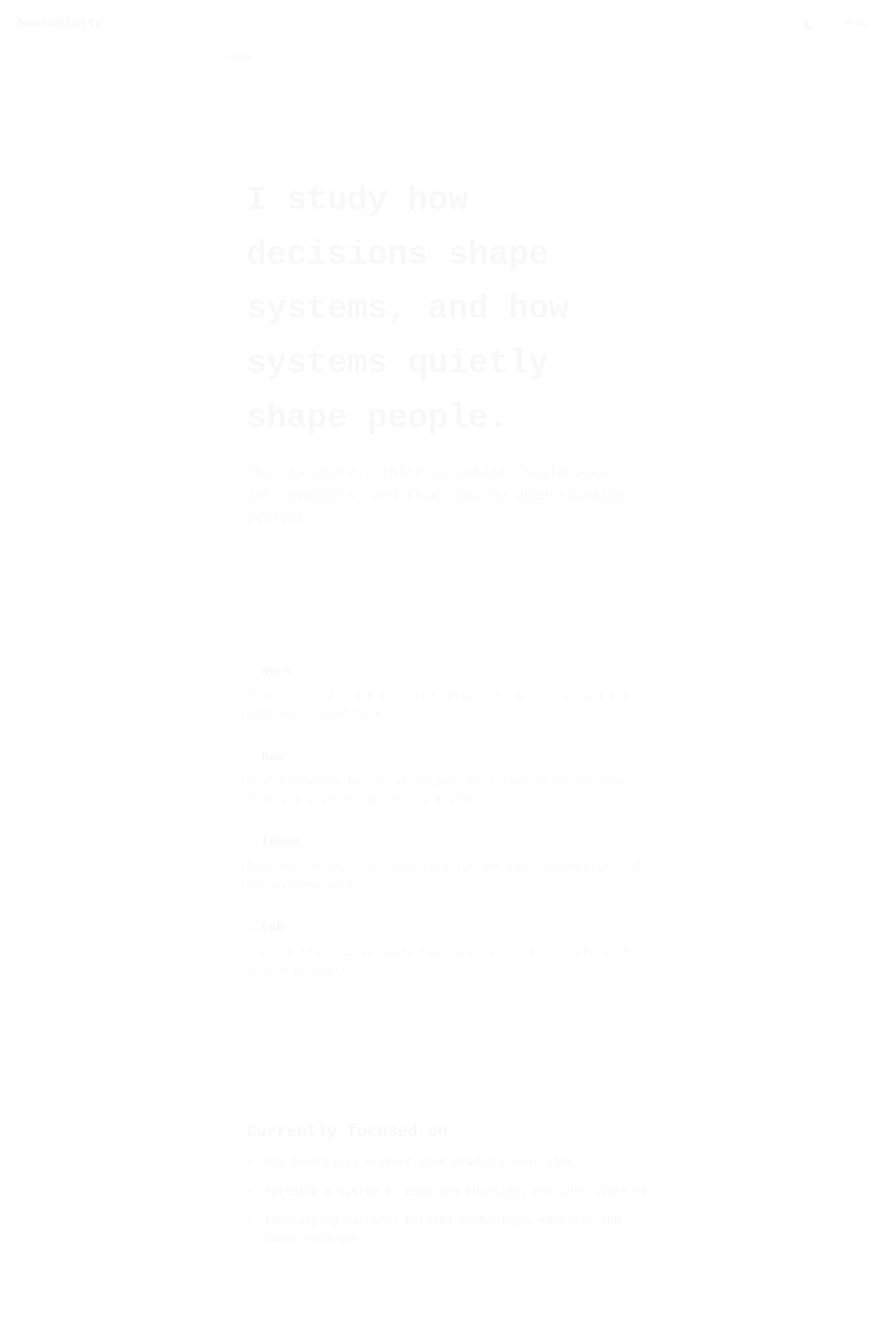
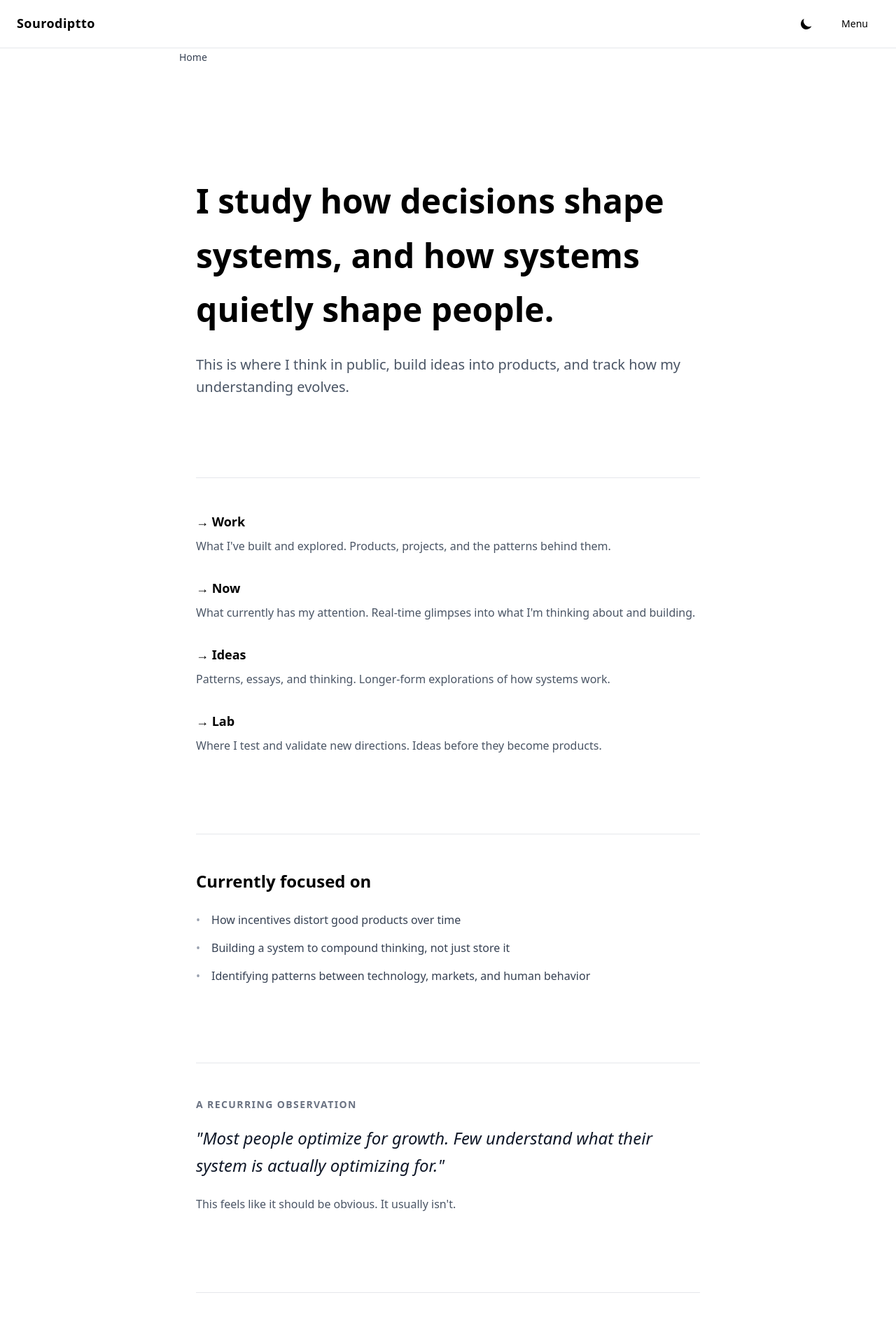
Before and after one commit to Sourodiptto/Souro_web, a Next.js app: page / in a window 1280 px wide. Shown: the top 1900 px of the page at 70% size. Built offline with nearby package versions, Linux system fonts and the light colour scheme.

Commit message:
Fix readability: revert to clean Tailwind design, remove distracting elements

```diff
--- a/app/globals.css
+++ b/app/globals.css
@@ -1,135 +1,18 @@
 @import "tailwindcss";
 
-/* ============================================
-   THEME ENGINE - CSS Variables & Color Palette
-   ============================================ */
-
-:root {
-  /* Light Mode Palette */
-  --bg-primary: #ffffff;
-  --text-primary: #171717;
-  --accent: #525252;
-  --accent-light: #a3a3a3;
-
-  /* Typography - Golden Ratio */
-  --line-height: 1.618;
-  --font-sans: var(--font-geist-sans);
-  --font-mono: var(--font-geist-mono);
-
-  /* Layout */
-  --content-width: 65ch;
-
-  /* Transitions */
-  --transition-smooth: 0.4s cubic-bezier(0.4, 0, 0.2, 1);
-  --transition-snap: 0.3s cubic-bezier(0.34, 1.56, 0.64, 1);
-}
-
-html.dark {
-  /* Dark Mode Palette */
-  --bg-primary: #0a0a0a;
-  --text-primary: #ededed;
-  --accent: #a3a3a3;
-  --accent-light: #525252;
-}
-
-/* ============================================
-   READING PROGRESS BAR ANIMATION
-   ============================================ */
-
-@keyframes progressBar {
-  0% { transform: scaleX(0); }
-  100% { transform: scaleX(1); }
-}
-
+/* Reading Progress Bar */
 #reading-progress {
   position: fixed;
   top: 0;
   left: 0;
   height: 2px;
-  background: linear-gradient(to right, var(--accent), var(--text-primary));
+  background: linear-gradient(to right, currentColor, #666);
   transform-origin: left;
   transform: scaleX(0);
   z-index: 99;
 }
 
-/* ============================================
-   GRID PATTERN BACKGROUND - SVG
-   ============================================ */
-
-@keyframes subtle-grid-glow {
-  0%, 100% { opacity: 0.02; }
-  50% { opacity: 0.04; }
-}
-
-html {
-  background-image:
-    repeating-linear-gradient(
-      0deg,
-      transparent,
-      transparent 40px,
-      var(--accent) 40px,
-      var(--accent) 40.5px
-    ),
-    repeating-linear-gradient(
-      90deg,
-      transparent,
-      transparent 40px,
-      var(--accent) 40px,
-      var(--accent) 40.5px
-    );
-  background-size: 100% 100%;
-  animation: subtle-grid-glow 8s ease-in-out infinite;
-}
-
-/* ============================================
-   BODY & TYPOGRAPHY
-   ============================================ */
-
-body {
-  background-color: var(--bg-primary);
-  color: var(--text-primary);
-  font-family: "Courier New", Courier, monospace;
-  line-height: var(--line-height);
-  -webkit-font-smoothing: antialiased;
-  -moz-osx-font-smoothing: grayscale;
-  font-rendering: optimizeLegibility;
-  transition: background-color var(--transition-smooth),
-              color var(--transition-smooth);
-}
-
-main {
-  max-width: var(--content-width);
-}
-
-/* ============================================
-   TYPOGRAPHY HIERARCHY
-   ============================================ */
-
-h1 {
-  line-height: var(--line-height);
-  font-rendering: optimizeLegibility;
-}
-
-h2 {
-  line-height: var(--line-height);
-  font-rendering: optimizeLegibility;
-  margin-top: 1.5em;
-  margin-bottom: 0.5em;
-}
-
-h3 {
-  line-height: var(--line-height);
-  font-rendering: optimizeLegibility;
-}
-
-p {
-  line-height: var(--line-height);
-}
-
-/* ============================================
-   ANIMATIONS - MENU & TRANSITIONS
-   ============================================ */
-
+/* Smooth animations */
 @keyframes slideDownFade {
   from {
     opacity: 0;
@@ -155,33 +38,20 @@ p {
 }
 
 .menu-content {
-  animation: slideDownFade var(--transition-snap);
+  animation: slideDownFade 0.5s cubic-bezier(0.34, 1.56, 0.64, 1);
 }
 
-/* ============================================
-   THEME TRANSITIONS
-   ============================================ */
-
-html {
-  color-scheme: light;
+/* Typography */
+body {
+  -webkit-font-smoothing: antialiased;
+  -moz-osx-font-smoothing: grayscale;
 }
 
-html.dark {
-  color-scheme: dark;
+h1, h2, h3, p {
+  line-height: 1.618;
 }
 
-/* Smooth color transitions for all elements */
+/* Transitions */
 * {
-  transition: background-color var(--transition-smooth),
-              border-color var(--transition-smooth),
-              color var(--transition-smooth);
+  @apply transition-colors duration-300;
 }
-
-.menu-link {
-  transition: all 0.3s cubic-bezier(0.34, 1.56, 0.64, 1);
-}
-
-.menu-link:hover {
-  transform: scale(1.05);
-  color: #69625e;
-}
--- a/app/layout.tsx
+++ b/app/layout.tsx
@@ -24,7 +24,7 @@ function RootLayoutContent({
       <Navbar onMenuClick={() => setOpen(true)} />
       <MenuOverlay open={open} setOpen={setOpen} />
       <Breadcrumbs />
-      <main className="max-w-[65ch] mx-auto px-6 py-12 pt-24">
+      <main className="max-w-3xl mx-auto px-6 py-12 pt-24">
         {children}
       </main>
       <Footer />
--- a/app/page.tsx
+++ b/app/page.tsx
@@ -1,117 +1,92 @@
 "use client";
-
-import Link from "next/link";
 
 export default function Home() {
   return (
     <div className="space-y-16">
       {/* Hero / Identity */}
       <section className="py-12">
-        <h1 className="text-5xl font-bold mb-6" style={{ lineHeight: "1.618" }}>
+        <h1 className="text-5xl font-bold mb-6">
           I study how decisions shape systems, and how systems quietly shape people.
         </h1>
-        <p className="text-xl" style={{ lineHeight: "1.618", color: "var(--accent)" }}>
+        <p className="text-xl text-gray-600 dark:text-gray-300">
           This is where I think in public, build ideas into products, and track how my understanding evolves.
         </p>
       </section>
 
       {/* Entry Points - Direction */}
-      <section className="py-12 border-t pt-12" style={{ borderColor: "var(--accent-light)" }}>
+      <section className="py-12 border-t border-gray-200 dark:border-gray-800 pt-12">
         <div className="space-y-8">
-          <div className="group cursor-pointer transition-all duration-300">
-            <h2 className="text-lg font-semibold mb-2 group-hover:translate-x-1 transition-transform duration-300">→ Work</h2>
-            <p style={{ color: "var(--accent)" }} className="group-hover:text-opacity-80 transition-opacity duration-300">
+          <div className="group cursor-pointer">
+            <h2 className="text-lg font-semibold mb-2 group-hover:translate-x-1 transition-transform">→ Work</h2>
+            <p className="text-gray-600 dark:text-gray-400">
               What I've built and explored. Products, projects, and the patterns behind them.
             </p>
           </div>
 
-          <div className="group cursor-pointer transition-all duration-300">
-            <h2 className="text-lg font-semibold mb-2 group-hover:translate-x-1 transition-transform duration-300">→ Now</h2>
-            <p style={{ color: "var(--accent)" }} className="group-hover:text-opacity-80 transition-opacity duration-300">
+          <div className="group cursor-pointer">
+            <h2 className="text-lg font-semibold mb-2 group-hover:translate-x-1 transition-transform">→ Now</h2>
+            <p className="text-gray-600 dark:text-gray-400">
               What currently has my attention. Real-time glimpses into what I'm thinking about and building.
             </p>
           </div>
 
-          <div className="group cursor-pointer transition-all duration-300">
-            <h2 className="text-lg font-semibold mb-2 group-hover:translate-x-1 transition-transform duration-300">→ Ideas</h2>
-            <p style={{ color: "var(--accent)" }} className="group-hover:text-opacity-80 transition-opacity duration-300">
+          <div className="group cursor-pointer">
+            <h2 className="text-lg font-semibold mb-2 group-hover:translate-x-1 transition-transform">→ Ideas</h2>
+            <p className="text-gray-600 dark:text-gray-400">
               Patterns, essays, and thinking. Longer-form explorations of how systems work.
             </p>
           </div>
 
-          <div className="group cursor-pointer transition-all duration-300">
-            <h2 className="text-lg font-semibold mb-2 group-hover:translate-x-1 transition-transform duration-300">→ Lab</h2>
-            <p style={{ color: "var(--accent)" }} className="group-hover:text-opacity-80 transition-opacity duration-300">
+          <div className="group cursor-pointer">
+            <h2 className="text-lg font-semibold mb-2 group-hover:translate-x-1 transition-transform">→ Lab</h2>
+            <p className="text-gray-600 dark:text-gray-400">
               Where I test and validate new directions. Ideas before they become products.
             </p>
           </div>
         </div>
       </section>
 
-      {/* Current State */}
-      <section className="py-12 border-t pt-12" style={{ borderColor: "var(--accent-light)" }}>
-        <h2 className="text-2xl font-bold mb-6" style={{ lineHeight: "1.618" }}>Currently focused on</h2>
+      {/* Currently Focused */}
+      <section className="py-12 border-t border-gray-200 dark:border-gray-800 pt-12">
+        <h2 className="text-2xl font-bold mb-6">Currently focused on</h2>
         <ul className="space-y-4">
           <li className="flex gap-4">
-            <span style={{ color: "var(--accent)" }} className="shrink-0">•</span>
-            <span>How incentives distort good products over time</span>
+            <span className="text-gray-400 shrink-0">•</span>
+            <span className="text-gray-700 dark:text-gray-300">How incentives distort good products over time</span>
           </li>
           <li className="flex gap-4">
-            <span style={{ color: "var(--accent)" }} className="shrink-0">•</span>
-            <span>Building a system to compound thinking, not just store it</span>
+            <span className="text-gray-400 shrink-0">•</span>
+            <span className="text-gray-700 dark:text-gray-300">Building a system to compound thinking, not just store it</span>
           </li>
           <li className="flex gap-4">
-            <span style={{ color: "var(--accent)" }} className="shrink-0">•</span>
-            <span>Identifying patterns between technology, markets, and human behavior</span>
+            <span className="text-gray-400 shrink-0">•</span>
+            <span className="text-gray-700 dark:text-gray-300">Identifying patterns between technology, markets, and human behavior</span>
           </li>
         </ul>
       </section>
 
-      {/* A Recurring Observation */}
-      <section className="py-12 border-t pt-12" style={{ borderColor: "var(--accent-light)" }}>
-        <h3 className="text-sm font-semibold uppercase tracking-widest mb-4" style={{ color: "var(--accent)" }}>A recurring observation</h3>
-        <blockquote className="text-2xl font-medium leading-relaxed italic" style={{ lineHeight: "1.618" }}>
+      {/* Observation */}
+      <section className="py-12 border-t border-gray-200 dark:border-gray-800 pt-12">
+        <h3 className="text-sm font-semibold text-gray-500 dark:text-gray-400 uppercase tracking-widest mb-4">A recurring observation</h3>
+        <blockquote className="text-2xl font-medium text-gray-900 dark:text-gray-100 leading-relaxed italic">
           "Most people optimize for growth. Few understand what their system is actually optimizing for."
         </blockquote>
-        <p style={{ color: "var(--accent)" }} className="mt-6">This feels like it should be obvious. It usually isn't.</p>
+        <p className="text-gray-600 dark:text-gray-400 mt-6">This feels like it should be obvious. It usually isn't.</p>
       </section>
 
       {/* Invitation */}
-      <section className="py-12 border-t pt-12" style={{ borderColor: "var(--accent-light)" }}>
-        <p className="text-lg leading-relaxed mb-4" style={{ lineHeight: "1.618" }}>
+      <section className="py-12 border-t border-gray-200 dark:border-gray-800 pt-12">
+        <p className="text-lg text-gray-800 dark:text-gray-200 leading-relaxed mb-4">
           I use this space to test ideas before they become products.
         </p>
-        <p className="text-lg leading-relaxed" style={{ lineHeight: "1.618" }}>
-          If you think deeply about systems, decisions, or the future — <span className="font-semibold hover:underline transition-all duration-300">step into the Lab.</span>
+        <p className="text-lg text-gray-800 dark:text-gray-200 leading-relaxed">
+          If you think deeply about systems, decisions, or the future — <span className="font-semibold">step into the Lab.</span>
         </p>
       </section>
 
-      {/* CTA Buttons */}
-      <section className="py-12 border-t pt-12 flex gap-4 flex-wrap" style={{ borderColor: "var(--accent-light)" }}>
-        <button
-          className="px-6 py-3 rounded-lg font-medium transition-all duration-300 transform hover:scale-105 active:scale-95"
-          style={{
-            backgroundColor: "var(--accent)",
-            color: "var(--bg-primary)",
-          }}
-        >
-          Explore Work
-        </button>
-        <button
-          className="px-6 py-3 rounded-lg font-medium transition-all duration-300 transform hover:scale-105 active:scale-95"
-          style={{
-            borderWidth: "1px",
-            borderColor: "var(--accent)",
-            color: "var(--text-primary)",
-          }}
-        >
-          View Now
-        </button>
-      </section>
-
       {/* Signature */}
-      <section className="py-12 border-t pt-12" style={{ borderColor: "var(--accent-light)" }}>
-        <p style={{ color: "var(--accent)" }} className="text-sm">
+      <section className="py-12 border-t border-gray-200 dark:border-gray-800 pt-12">
+        <p className="text-gray-600 dark:text-gray-400 text-sm">
           Not a portfolio. Not a blog.<br />
           A system for thinking, building, and becoming.
         </p>
--- a/components/Breadcrumbs.tsx
+++ b/components/Breadcrumbs.tsx
@@ -80,8 +80,8 @@ export default function Breadcrumbs() {
         className="w-full py-3 px-6 overflow-x-hidden"
         style={{ marginTop: "60px" }}
       >
-        <div className="max-w-[65ch] mx-auto">
-          <ol className="flex items-center space-x-2 text-sm" style={{ color: "var(--accent)" }}>
+        <div className="max-w-3xl mx-auto">
+          <ol className="flex items-center space-x-2 text-sm text-gray-600 dark:text-gray-400">
             {displayBreadcrumbs.map((crumb, index) => {
               const isActive = index === displayBreadcrumbs.length - 1;
               const isEllipsis = (crumb as any).isEllipsis;
@@ -90,22 +90,20 @@ export default function Breadcrumbs() {
                 return (
                   <li key="ellipsis" className="relative group">
                     <button
-                      className="transition-opacity duration-300 hover:opacity-70 px-2"
+                      className="text-gray-400 dark:text-gray-500 hover:text-gray-600 dark:hover:text-gray-300 transition-colors px-2"
                       onClick={() => setShowEllipsis(!showEllipsis)}
                       aria-label="Show more breadcrumbs"
                     >
                       •••
                     </button>
 
-                    {/* Dropdown menu for hidden items */}
                     {showEllipsis && (
-                      <div className="absolute left-0 mt-2 rounded-lg shadow-lg z-50 min-w-max" style={{ backgroundColor: "var(--bg-primary)", borderColor: "var(--accent-light)" }}>
-                        {hiddenBreadcrumbs.map((item, idx) => (
+                      <div className="absolute left-0 mt-2 bg-white dark:bg-gray-900 border border-gray-200 dark:border-gray-800 rounded-lg shadow-lg z-50 min-w-max">
+                        {hiddenBreadcrumbs.map((item) => (
                           <Link
                             key={item.path}
                             href={item.path}
-                            className="block px-4 py-2 transition-opacity duration-300 hover:opacity-70 first:rounded-t-lg last:rounded-b-lg text-sm"
-                            style={{ color: "var(--text-primary)" }}
+                            className="block px-4 py-2 text-gray-700 dark:text-gray-300 hover:bg-gray-100 dark:hover:bg-gray-800 hover:text-gray-900 dark:hover:text-gray-100 transition-colors first:rounded-t-lg last:rounded-b-lg text-sm"
                             onClick={() => setShowEllipsis(false)}
                           >
                             {item.label}
@@ -120,7 +118,7 @@ export default function Breadcrumbs() {
               return (
                 <li key={crumb.path} className="flex items-center min-w-0">
                   {index > 0 && (
-                    <span className="mx-1.5 shrink-0" style={{ color: "var(--accent-light)" }} aria-hidden="true">
+                    <span className="text-gray-300 dark:text-gray-700 mx-1.5 shrink-0" aria-hidden="true">
                       /
                     </span>
                   )}
@@ -128,19 +126,17 @@ export default function Breadcrumbs() {
                   {isActive ? (
                     <span
                       aria-current="page"
-                      className="font-medium truncate"
-                      style={{ color: "var(--text-primary)" }}
+                      className="text-gray-700 dark:text-gray-300 font-medium truncate"
                     >
                       {crumb.label}
                     </span>
                   ) : (
                     <Link
                       href={crumb.path}
-                      className="transition-all duration-200 relative group truncate hover:opacity-70"
-                      style={{ color: "var(--text-primary)" }}
+                      className="text-gray-600 dark:text-gray-400 hover:text-gray-900 dark:hover:text-gray-100 transition-all duration-200 relative group truncate"
                     >
                       {crumb.label}
-                      <span className="absolute bottom-0 left-0 w-0 h-0.5 group-hover:w-full transition-all duration-300" style={{ backgroundColor: "var(--text-primary)" }} />
+                      <span className="absolute bottom-0 left-0 w-0 h-0.5 bg-gray-900 dark:bg-gray-100 group-hover:w-full transition-all duration-300" />
                     </Link>
                   )}
                 </li>
--- a/components/Navbar.tsx
+++ b/components/Navbar.tsx
@@ -57,61 +57,28 @@ export default function Navbar({ onMenuClick }: { onMenuClick: () => void }) {
     };
   }, []);
 
-  const bgColor = theme === "dark"
-    ? "bg-[#0a0a0a]/90"
-    : "bg-[#ffffff]/90";
-
-  const textColor = theme === "dark"
-    ? "text-[#ededed]"
-    : "text-[#171717]";
-
-  const accentColor = theme === "dark"
-    ? "hover:text-[#a3a3a3]"
-    : "hover:text-[#525252]";
-
-  const borderColor = theme === "dark"
-    ? "border-[#a3a3a3]/20"
-    : "border-[#525252]/20";
-
   return (
     <nav
-      className={`fixed top-0 left-0 right-0 px-6 py-4 border-b ${borderColor} ${bgColor} backdrop-blur-[10px] z-40 transition-transform duration-[400ms] ease-out ${
+      className={`fixed top-0 left-0 right-0 px-6 py-4 border-b border-gray-200 dark:border-gray-800 bg-white/90 dark:bg-gray-950/90 backdrop-blur-md z-40 transition-transform duration-400 ease-out ${
         isVisible ? "translate-y-0" : "-translate-y-full"
       }`}
-      style={{
-        transitionTimingFunction: "cubic-bezier(0.4, 0, 0.2, 1)",
-      }}
     >
       <div className="flex justify-between items-center w-full">
-        <h1 className={`font-semibold text-lg tracking-wide ${textColor}`}>
-          Sourodiptto
-        </h1>
+        <h1 className="font-semibold text-lg tracking-wide">Sourodiptto</h1>
 
         <div className="flex items-center gap-4">
           <button
             onClick={toggleTheme}
-            className={`p-2 rounded-lg transition-all duration-300 hover:bg-opacity-10 active:scale-95 group ${
-              theme === "dark"
-                ? "hover:bg-[#a3a3a3] text-[#ededed]"
-                : "hover:bg-[#525252] text-[#171717]"
-            }`}
+            className="p-2 rounded-lg hover:bg-gray-100 dark:hover:bg-gray-800 transition-all duration-300 active:scale-95"
             aria-label="Toggle theme"
             title={`Switch to ${theme === "light" ? "dark" : "light"} mode`}
           >
             {theme === "light" ? (
-              <svg
-                className="w-5 h-5 transition-transform duration-300 group-hover:rotate-12"
-                fill="currentColor"
-                viewBox="0 0 20 20"
-              >
+              <svg className="w-5 h-5" fill="currentColor" viewBox="0 0 20 20">
                 <path d="M17.293 13.293A8 8 0 016.707 2.707a8.001 8.001 0 1010.586 10.586z" />
               </svg>
             ) : (
-              <svg
-                className="w-5 h-5 transition-transform duration-300 group-hover:rotate-12"
-                fill="currentColor"
-                viewBox="0 0 20 20"
-              >
+              <svg className="w-5 h-5" fill="currentColor" viewBox="0 0 20 20">
                 <path
                   fillRule="evenodd"
                   d="M10 2a1 1 0 011 1v1a1 1 0 11-2 0V3a1 1 0 011-1zm4.22 1.78a1 1 0 011.415 0l.707.707a1 1 0 01-1.415 1.415l-.707-.707a1 1 0 010-1.415zm2.828 2.828a1 1 0 011.415 0l.707.707a1 1 0 01-1.415 1.415l-.707-.707a1 1 0 010-1.415zm2.828 2.829a1 1 0 011.415 0l.707.707a1 1 0 01-1.415 1.415l-.707-.707a1 1 0 010-1.415zM10 7a3 3 0 100 6 3 3 0 000-6zm-4.22-1.78a1 1 0 011.415 0l.707.707a1 1 0 01-1.415 1.415L5.78 5.22a1 1 0 010-1.415zm2.828-2.828a1 1 0 011.415 0l.707.707a1 1 0 01-1.415 1.415l-.707-.707a1 1 0 010-1.415zM10 2a1 1 0 011 1v1a1 1 0 11-2 0V3a1 1 0 011-1zm0 14a1 1 0 01-1-1v-1a1 1 0 112 0v1a1 1 0 01-1 1zm4.22 1.78a1 1 0 011.415 0l.707.707a1 1 0 01-1.415 1.415l-.707-.707a1 1 0 010-1.415zm2.828 2.828a1 1 0 011.415 0l.707.707a1 1 0 01-1.415 1.415l-.707-.707a1 1 0 010-1.415zm2.828 2.829a1 1 0 011.415 0l.707.707a1 1 0 01-1.415 1.415l-.707-.707a1 1 0 010-1.415zM10 17a3 3 0 100-6 3 3 0 000 6zm-4.22-1.78a1 1 0 011.415 0l.707.707a1 1 0 01-1.415 1.415l-.707-.707a1 1 0 010-1.415zm2.828-2.828a1 1 0 011.415 0l.707.707a1 1 0 01-1.415 1.415l-.707-.707a1 1 0 010-1.415z"
@@ -123,10 +90,9 @@ export default function Navbar({ onMenuClick }: { onMenuClick: () => void }) {
 
           <button
             onClick={onMenuClick}
-            className={`text-sm font-medium px-4 py-2 transition-all duration-300 group relative ${textColor} ${accentColor}`}
+            className="text-sm font-medium px-4 py-2 hover:text-gray-600 dark:hover:text-gray-300 transition-colors"
           >
             Menu
-            <span className="absolute inset-0 -z-10 transition-transform duration-300 group-hover:-translate-x-1" />
           </button>
         </div>
       </div>
```
Also changed, not shown: components/Footer.tsx (+6 -6 lines), components/MenuOverlay.tsx (+20 -27 lines).
